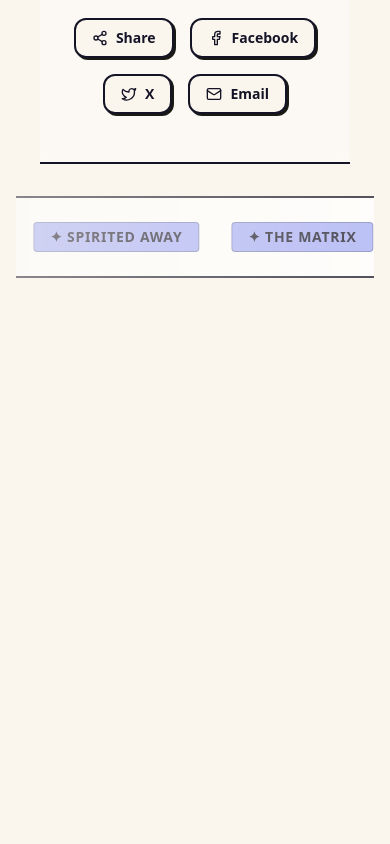
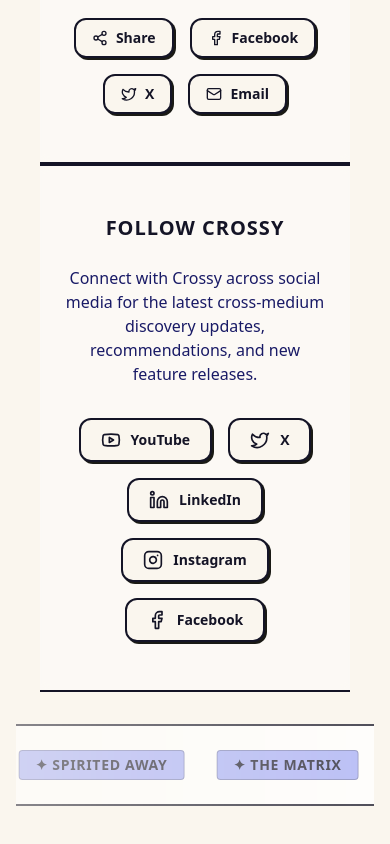
Before and after one commit to Oyead/Crossy, a Next.js app: page / in a window 390 px wide. Shown: the part 2780-3624 px from the top of the page. Before the commit the page ends 3106 px from the top, so only its background shows below. Built offline with nearby package versions, Linux system fonts and the light colour scheme; no server answers.

Commit message:
improve mobile friendliness, social profiles, and technical seo

```diff
--- a/src/app/layout.tsx
+++ b/src/app/layout.tsx
@@ -4,8 +4,9 @@
 import Navbar from "../components/layout/Navbar";
 
 export const metadata: Metadata = {
-  title: "Crossy - Find your next favorite in any medium",
-  description: "Search movies, shows, music, games, and books across every medium with AI-powered recommendations.",
+  title: "Crossy - Find your next favorite movie, show, game, or book",
+  description:
+    "Discover your next favorite movie, show, game, or book across every medium with AI-powered cross-medium recommendations.",
   keywords: [
     "crossy",
     "media discovery",
@@ -33,8 +34,9 @@
     },
   },
   openGraph: {
-    title: "Crossy - Find your next favorite in any medium",
-    description: "Search movies, shows, music, games, and books across every medium with AI-powered recommendations.",
+    title: "Crossy - Find your next favorite movie, show, game, or book",
+    description:
+      "Discover your next favorite movie, show, game, or book across every medium with AI-powered cross-medium recommendations.",
     url: "https://crossy.app/",
     siteName: "Crossy",
     type: "website",
@@ -45,14 +47,19 @@
   },
   twitter: {
     card: "summary_large_image",
-    title: "Crossy - Find your next favorite in any medium",
-    description: "Search movies, shows, music, games, and books across every medium with AI-powered recommendations.",
+    title: "Crossy - Find your next favorite movie, show, game, or book",
+    description:
+      "Discover your next favorite movie, show, game, or book across every medium with AI-powered cross-medium recommendations.",
     images: ["/logo.png"],
     creator: "@crossy",
     site: "@crossy",
   },
   alternates: {
     canonical: "https://crossy.app/",
+    languages: {
+      en: "https://crossy.app/",
+      "x-default": "https://crossy.app/",
+    },
   },
   icons: [
     { rel: "icon", type: "image/x-icon", url: "/favicon.ico" },
--- a/src/app/page.tsx
+++ b/src/app/page.tsx
@@ -11,6 +11,9 @@
   Facebook,
   Twitter,
   Mail,
+  Youtube,
+  Linkedin,
+  Instagram,
 } from "lucide-react";
 
 const FEATURES = [
@@ -128,6 +131,73 @@
     </div>
   );
 }
+
+const SOCIAL_PROFILES = [
+  { name: "YouTube", url: "https://www.youtube.com/@crossy", icon: Youtube },
+  { name: "X", url: "https://x.com/crossy", icon: Twitter },
+  { name: "LinkedIn", url: "https://www.linkedin.com/company/crossy", icon: Linkedin },
+  { name: "Instagram", url: "https://www.instagram.com/crossy", icon: Instagram },
+  { name: "Facebook", url: "https://www.facebook.com/crossy", icon: Facebook },
+];
+
+function SocialProfiles() {
+  return (
+    <div className="mx-auto max-w-7xl px-6 py-12 border-y-2 border-foreground bg-white/40 backdrop-blur-sm">
+      <h2 className="text-xl sm:text-2xl font-black text-foreground mb-6 text-center uppercase tracking-wider">
+        Follow Crossy
+      </h2>
+      <p className="text-center text-muted-foreground font-medium mb-8 max-w-xl mx-auto">
+        Connect with Crossy across social media for the latest cross-medium
+        discovery updates, recommendations, and new feature releases.
+      </p>
+      <div className="flex flex-wrap justify-center gap-4">
+        {SOCIAL_PROFILES.map((profile) => {
+          const Icon = profile.icon;
+          return (
+            <a
+              key={profile.name}
+              href={profile.url}
+              target="_blank"
+              rel="noopener noreferrer"
+              className="flex items-center gap-2.5 px-5 py-2.5 rounded-xl border-2 border-foreground bg-[#FAF6EE] text-foreground font-bold text-sm min-h-[44px] min-w-[44px] hover:bg-[#D2E9F9] transition-all shadow-[2px_2px_0px_#1a1a15] active:translate-x-0.5 active:translate-y-0.5"
+              title={`Follow Crossy on ${profile.name}`}
+            >
+              <Icon className="h-5 w-5" />
+              <span>{profile.name}</span>
+            </a>
+          );
+        })}
+      </div>
+    </div>
+  );
+}
+
+const JSON_LD = {
+  "@context": "https://schema.org",
+  "@graph": [
+    {
+      "@type": "Organization",
+      "@id": "https://crossy.app/#organization",
+      "name": "Crossy",
+      "url": "https://crossy.app/",
+      "logo": "https://crossy.app/logo.png",
+    },
+    {
+      "@type": "WebSite",
+      "@id": "https://crossy.app/#website",
+      "url": "https://crossy.app/",
+      "name": "Crossy",
+      "description":
+        "Discover your next favorite movie, show, game, or book across every medium with AI-powered cross-medium recommendations.",
+      "publisher": { "@id": "https://crossy.app/#organization" },
+      "potentialAction": {
+        "@type": "SearchAction",
+        "target": "https://crossy.app/search?q={search_term_string}",
+        "query-input": "required name=search_term_string",
+      },
+    },
+  ],
+};
 
 export default function HomePage() {
   return (
@@ -255,6 +325,8 @@
 
       <SocialShare />
 
+      <SocialProfiles />
+
       <div className="mask-fade-x animate-marquee flex w-max gap-4 py-6 border-y-2 border-foreground bg-white mt-8 font-bold text-sm text-foreground uppercase tracking-wider">
         {[...MEDIA_TYPES, ...MEDIA_TYPES].map((type, index) => (
           <span
@@ -265,6 +337,10 @@
           </span>
         ))}
       </div>
+      <script
+        type="application/ld+json"
+        dangerouslySetInnerHTML={{ __html: JSON.stringify(JSON_LD) }}
+      />
     </section>
   );
 }
```
Also changed, not shown: public/robots.txt (added), 1 other file (tests, documents, lock files or other folders).
